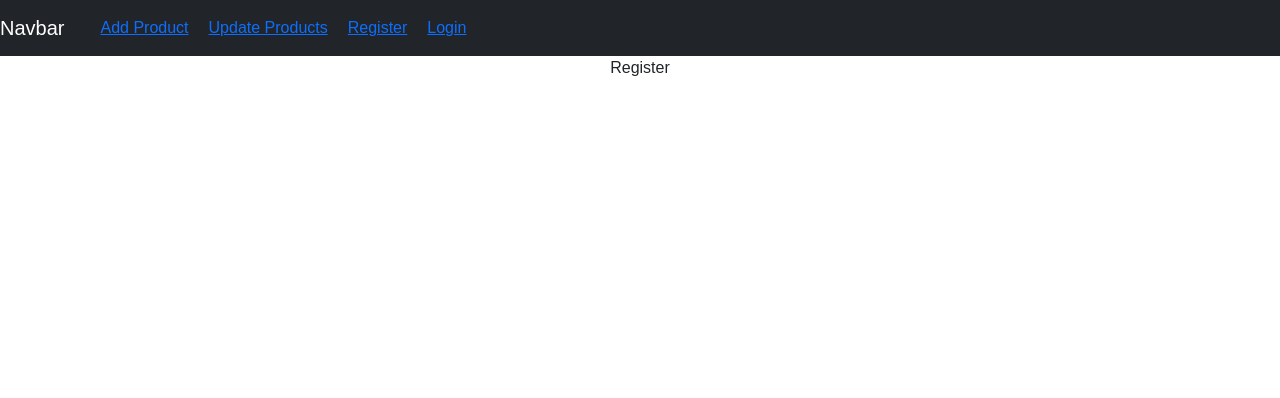
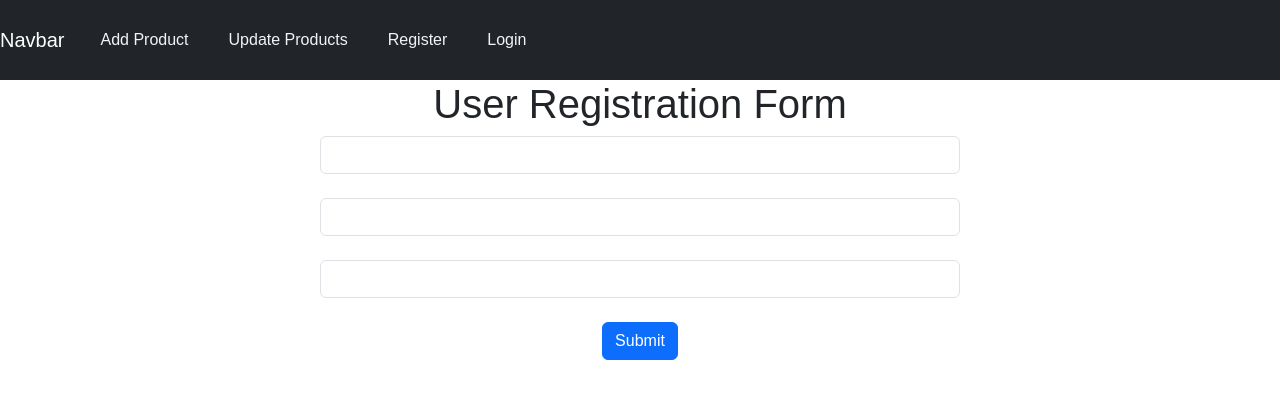
Before and after one commit to ajaykumar1071999/E-Commerce, a React (Create React App) app: page /Register in a window 1280 px wide. Shown: the top 398 px of the page. Built offline with nearby package versions, Linux system fonts and the light colour scheme.

Commit message:
print data in console

```diff
--- a/src/Components/Register/Register.js
+++ b/src/Components/Register/Register.js
@@ -1,4 +1,47 @@
+import react from "react";
+import { useState } from "react";
 function Register() {
-  return <div>Register</div>;
+  const [name, setName] = useState("");
+  const [email, setEmail] = useState("");
+  const [password, setPassword] = useState("");
+  function GetData(e) {
+    console.log(name, email, password);
+  }
+  return (
+    <div className="col-sm-6 offset-sm-3">
+      <h1>User Registration Form</h1>
+
+      <input
+        type="text"
+        name="name"
+        className="form-control"
+        onChange={(e) => {
+          setName(e.target.value);
+        }}
+      />
+      <br />
+      <input
+        type="text"
+        name="email"
+        className="form-control"
+        onChange={(e) => {
+          setEmail(e.target.value);
+        }}
+      />
+      <br />
+      <input
+        type="password"
+        name="password"
+        className="form-control"
+        onChange={(e) => {
+          setPassword(e.target.value);
+        }}
+      />
+      <br />
+      <button className="btn btn-primary" onClick={GetData}>
+        Submit
+      </button>
+    </div>
+  );
 }
 export default Register;
--- a/src/styles.css
+++ b/src/styles.css
@@ -3,5 +3,12 @@
   text-align: center;
 }
 .nav_bar_wrapper a {
-  padding-left: 20px;
+  text-decoration: none;
+  color: #f2f3f4;
+  padding: 20px;
 }
+.nav_bar_wrapper a:hover {
+  padding: 20px;
+  background-color: #111;
+  color: #82e0aa;
+}
```
